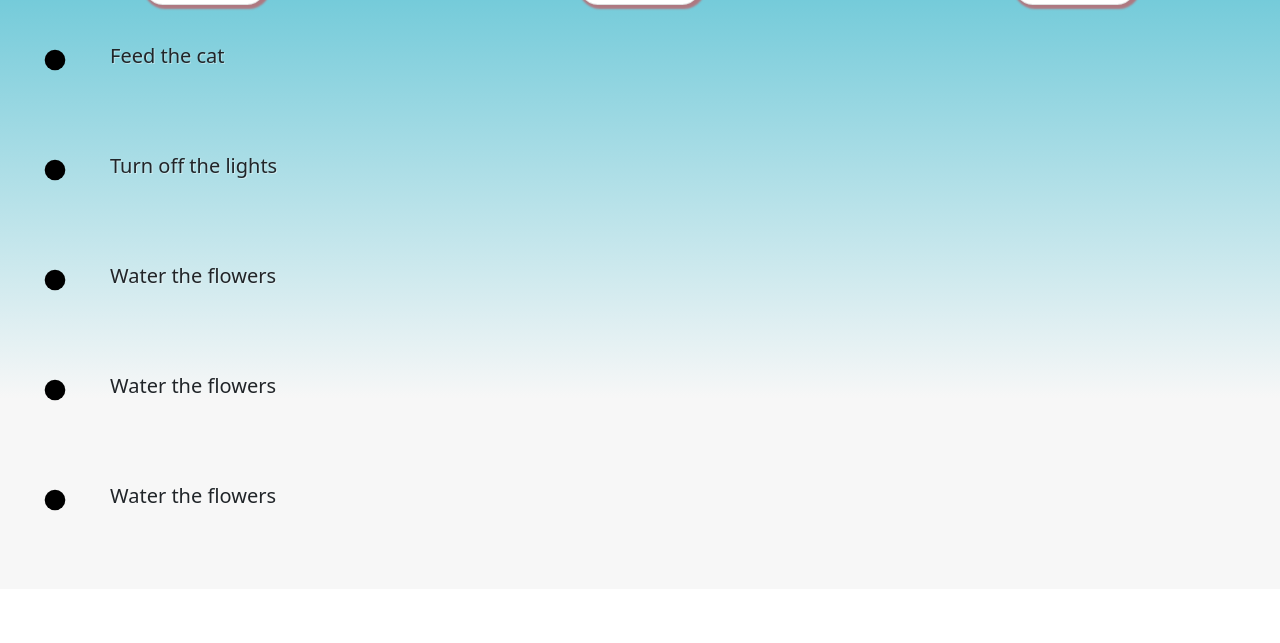
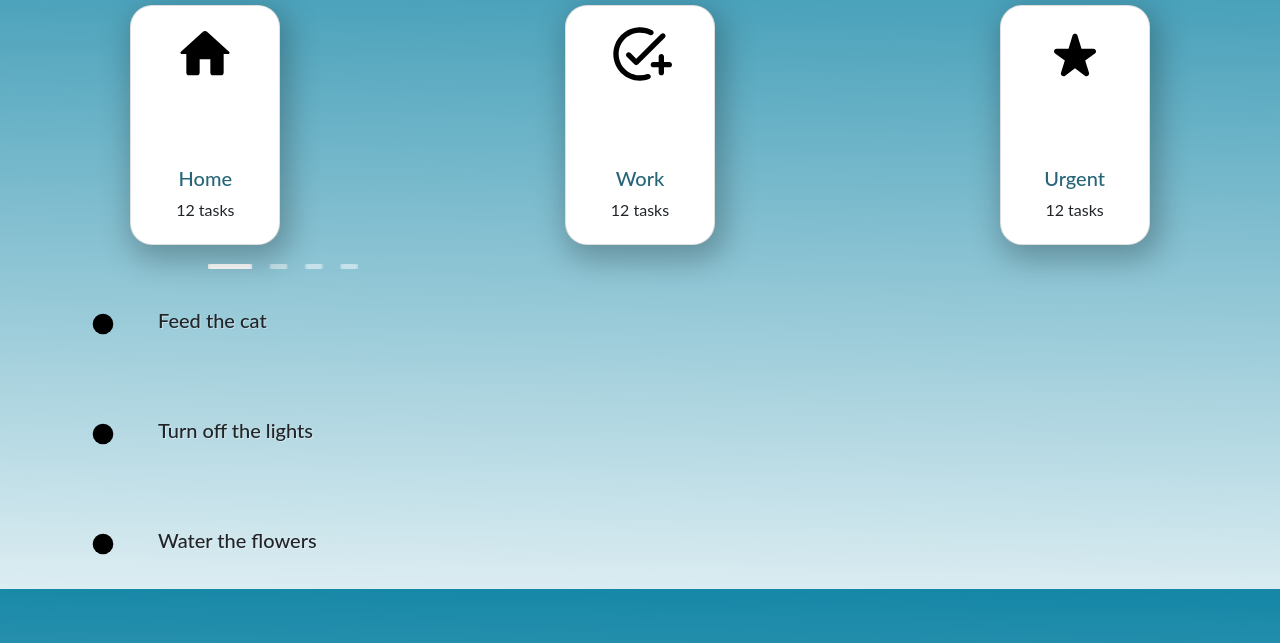
Before and after one commit to MustafaMaalin/trio-wor-smartmobile, a plain HTML site: page PWA/suggestions.html in a window 1280 px wide. Shown: the part 211-854 px from the top of the page. Before the commit the page ends 800 px from the top, so only its background shows below. Drawn offline with nearby package versions, Linux system fonts and the light colour scheme.

Commit message:
suggestion edit

```diff
--- a/PWA/css/style.css
+++ b/PWA/css/style.css
@@ -10,7 +10,6 @@ body {
     rgba(246, 245, 245, 1),
     rgb(174, 213, 243)
   );
-  height: 100vh;
   font-family: 'Lato', sans-serif;
   margin: 0;
 }
--- a/PWA/suggestions.html
+++ b/PWA/suggestions.html
@@ -7,50 +7,51 @@
     <meta charset="UTF-8" />
     <meta name="viewport" content="width=device-width, initial-scale=1.0" />
     <meta http-equiv="X-UA-Compatible" content="ie=edge" />
+    <link rel="stylesheet" href="css/style.css">
+    <link rel="manifest" href="manifest.json">
 
     <title>Suggestions</title>
 </head>
 
-<body style="background-image: linear-gradient(
-    0deg,
-    rgba(247, 247, 247, 1) 23.8%,
-    rgb(69, 187, 207) 92%
-  ); height: 100vh;">
+<body style="background: linear-gradient(180.77deg, #1687A7 0.67%, rgba(172, 176, 180, 0) 116.99%);;height: 100vh">
 
 
 <!-- TOP CARDS -->
 
-    <h1 style="color: aliceblue; text-shadow: 1px 1px rgba(0, 0, 0, 0.412);">Suggestions</h1>
+    <h1 style="padding:2em 0 2em 2em;color: white; ">Suggestions</h1>
     <div class="row" style="display: flex; ">
         <div class="card"
-            style="width: 8rem; border: 10px 10px black;  border-radius: 17%; margin: auto; justify-content: center; box-shadow: 2px 2px 2px 2px rgba(255, 0, 0, 0.412); ">
+            style="width: 8rem; box-shadow: 5px 10px 30px 5px rgba(0, 0, 0, 0.25);
+            border-radius: 22px; margin: auto; justify-content: center;width: 150px;  ">
             <div class="card-body" style="display: flex; flex-direction: column; ">
-                <img src="images/home-24px.svg">
-                <h5 class="card-title" style="display: flex; justify-content: center;">Home</h5>
+                <img src="images/home-24px.svg" style="height:4em;">
+                <h5 class="card-title" style="display: flex; justify-content: center;color:#276678;margin-top: 4em;">Home</h5>
                 <h7 style="display: flex; justify-content: center;"> 12 tasks</h7>
             </div>
         </div>
 
-        <div class="card" style="width: 8rem; border-radius: 17%; margin: auto; justify-content: center; box-shadow: 2px 2px 2px 2px rgba(255, 0, 0, 0.412);">
+        <div class="card" style="width: 8rem; box-shadow: 5px 10px 30px 5px rgba(0, 0, 0, 0.25);
+        border-radius: 22px; margin: auto; justify-content: center;width: 150px; ">
             <div class="card-body" style="display: flex; flex-direction: column;  ">
-                <img src="images/add_task-24px.svg">
-                <h5 class="card-title" style="display: flex; justify-content: center;">Work</h5>
+                <img src="images/add_task-24px.svg" style="height:4em;">
+                <h5 class="card-title" style="display: flex; justify-content: center;color:#276678;margin-top: 4em;">Work</h5>
                 <h7 style="display: flex; justify-content: center;"> 12 tasks</h7>
             </div>
         </div>
-        <div class="card" style="width: 8rem; border-radius: 17%; justify-content: center; margin: auto; box-shadow: 2px 2px 2px 2px rgba(255, 0, 0, 0.412); ">
+        <div class="card" style="width: 8rem; box-shadow: 5px 10px 30px 5px rgba(0, 0, 0, 0.25);
+        border-radius: 22px;justify-content: center; margin: auto;width: 150px;  ">
             <div class="card-body" style="display: flex; flex-direction: column; ">
-                <img src="images/star_rate-24px.svg">
-                <h5 class="card-title" style="display: flex; justify-content: center;">Urgent</h5>
+                <img src="images/star_rate-24px.svg" style="height:4em;">
+                <h5 class="card-title" style="display: flex; justify-content: center;color:#276678;margin-top: 4em;">Urgent</h5>
                 <h7 style="display: flex; justify-content: center;"> 12 tasks</h7>
             </div>
         </div>
 
     </div>
-
+    <img src="./images/linez.png" style="height: 5px;width: 150px;margin-left: 13em;margin-top: 1em;">
 <!-- SUGGESTIONS -->
 
-    <div style="display: flex; flex-direction: column;">
+    <div style="display: flex; flex-direction: column;z-index: 11;padding-left: 3em;">
         <div style="display: flex; flex-direction: row; align-items: center; " >
             <div style="position: relative; width: 110px;">
                 <img src="images/dot.svg" alt="dot" style="width: 110px; ">
@@ -96,6 +97,7 @@
             </div>
         </div>
     </div>
+    <img src="./images/drip.png" style="position:absolute;margin-top: -10em;margin-left: 18em;">
 
 </body>
 
```
Also changed, not shown: PWA/index.html (+0 -8 lines), PWA/images/drip.png (added), PWA/images/linez.png (added), 1 other file.
